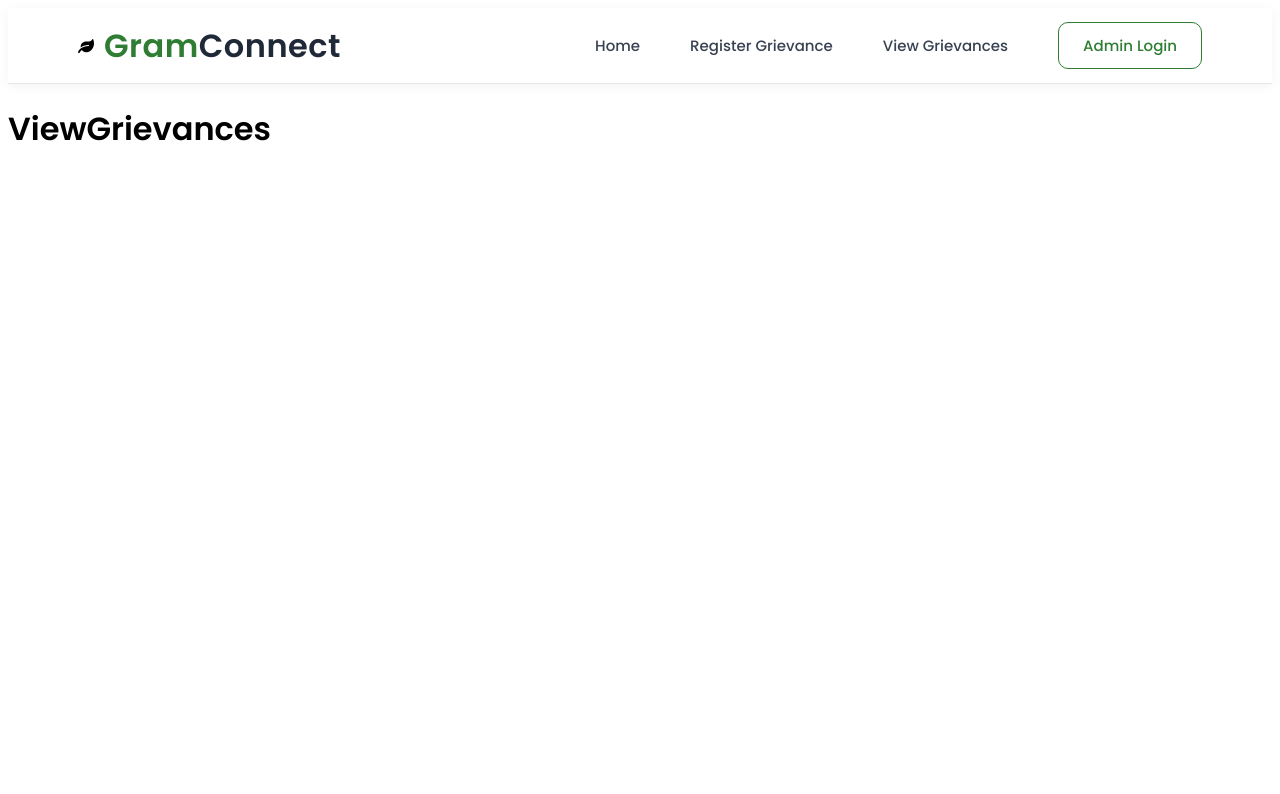
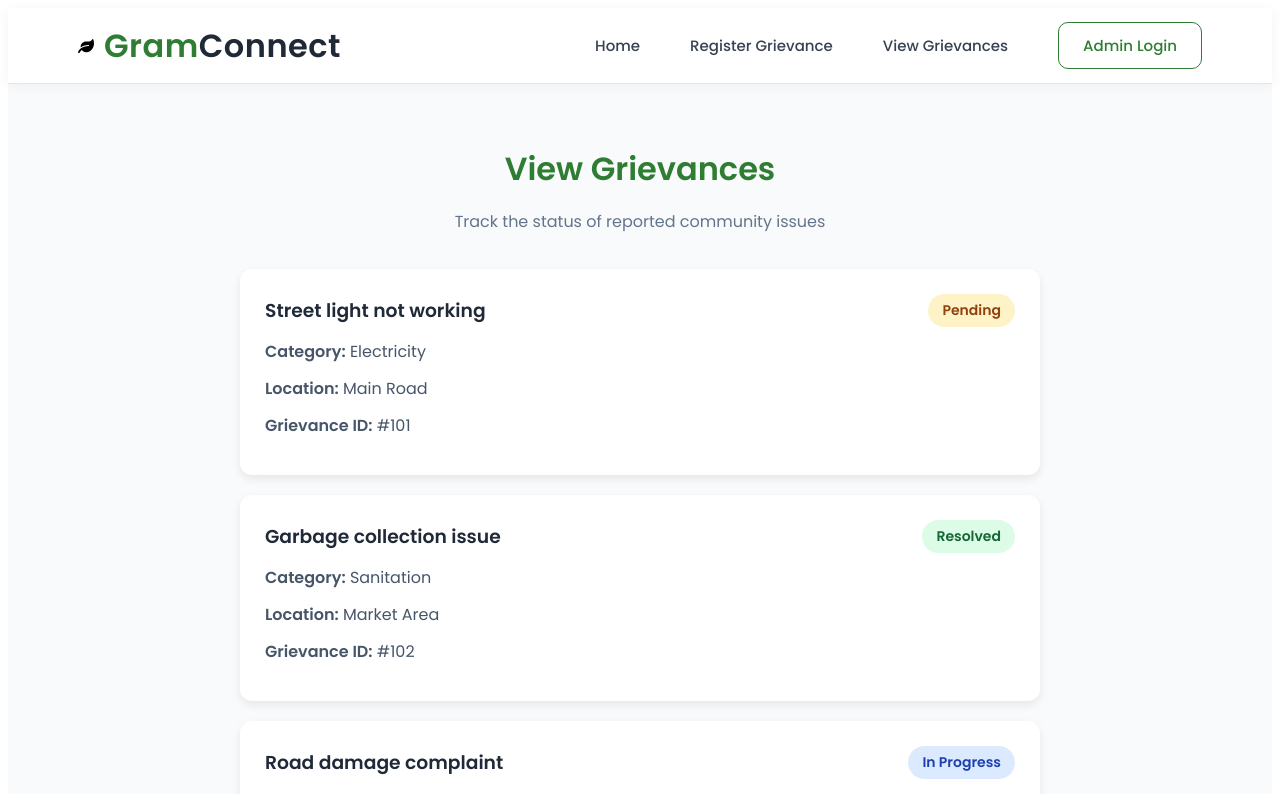
Before and after one commit to nandikaanusha-11/GramConnect, a React (Vite) app in the folder client/: page /grievances in a window 1280 px wide. Shown: the top 794 px of the page. Built offline with nearby package versions, Linux system fonts and the light colour scheme.

Commit message:
viewGrievances page was created

```diff
--- /dev/null
+++ b/client/src/pages/ViewGrievances.css
@@ -0,0 +1,81 @@
+.grievance-container{
+    padding:40px;
+    background:#F8FAFC;
+    min-height:100vh;
+}
+
+
+.grievance-container h1{
+    text-align:center;
+    color:#2E7D32;
+    margin-bottom:10px;
+}
+
+
+.subtitle{
+    text-align:center;
+    color:#64748B;
+    margin-bottom:35px;
+}
+
+
+.grievance-list{
+    display:flex;
+    flex-direction:column;
+    gap:20px;
+    max-width:800px;
+    margin:auto;
+}
+
+
+.grievance-card{
+    background:white;
+    padding:25px;
+    border-radius:12px;
+    box-shadow:0 4px 10px rgba(0,0,0,0.08);
+}
+
+
+.card-header{
+    display:flex;
+    justify-content:space-between;
+    align-items:center;
+}
+
+
+.card-header h3{
+    margin:0;
+    color:#1F2937;
+}
+
+
+.status{
+    padding:6px 14px;
+    border-radius:20px;
+    font-size:14px;
+    font-weight:600;
+}
+
+
+.pending{
+    background:#FEF3C7;
+    color:#92400E;
+}
+
+
+.resolved{
+    background:#DCFCE7;
+    color:#166534;
+}
+
+
+.in-progress{
+    background:#DBEAFE;
+    color:#1E40AF;
+}
+
+
+.grievance-card p{
+    margin:12px 0;
+    color:#475569;
+}
--- a/client/src/pages/ViewGrievances.jsx
+++ b/client/src/pages/ViewGrievances.jsx
@@ -1,5 +1,79 @@
+import React from "react";
+import "./ViewGrievances.css";
+
 function ViewGrievances() {
-    return <h1>ViewGrievances</h1>;
+
+    // Temporary dummy data (will come from MongoDB later)
+    const grievances = [
+        {
+            id: 101,
+            title: "Street light not working",
+            category: "Electricity",
+            location: "Main Road",
+            status: "Pending"
+        },
+        {
+            id: 102,
+            title: "Garbage collection issue",
+            category: "Sanitation",
+            location: "Market Area",
+            status: "Resolved"
+        },
+        {
+            id: 103,
+            title: "Road damage complaint",
+            category: "Infrastructure",
+            location: "Village Road",
+            status: "In Progress"
+        }
+    ];
+
+
+    return (
+        <div className="grievance-container">
+
+            <h1>View Grievances</h1>
+
+            <p className="subtitle">
+                Track the status of reported community issues
+            </p>
+
+
+            <div className="grievance-list">
+
+                {grievances.map((grievance) => (
+
+                    <div className="grievance-card" key={grievance.id}>
+
+                        <div className="card-header">
+                            <h3>{grievance.title}</h3>
+
+                            <span className={`status ${grievance.status.toLowerCase().replace(" ","-")}`}>
+                                {grievance.status}
+                            </span>
+                        </div>
+
+
+                        <p>
+                            <strong>Category:</strong> {grievance.category}
+                        </p>
+
+                        <p>
+                            <strong>Location:</strong> {grievance.location}
+                        </p>
+
+                        <p>
+                            <strong>Grievance ID:</strong> #{grievance.id}
+                        </p>
+
+                    </div>
+
+                ))}
+
+            </div>
+
+        </div>
+    );
 }
 
 export default ViewGrievances;
```
